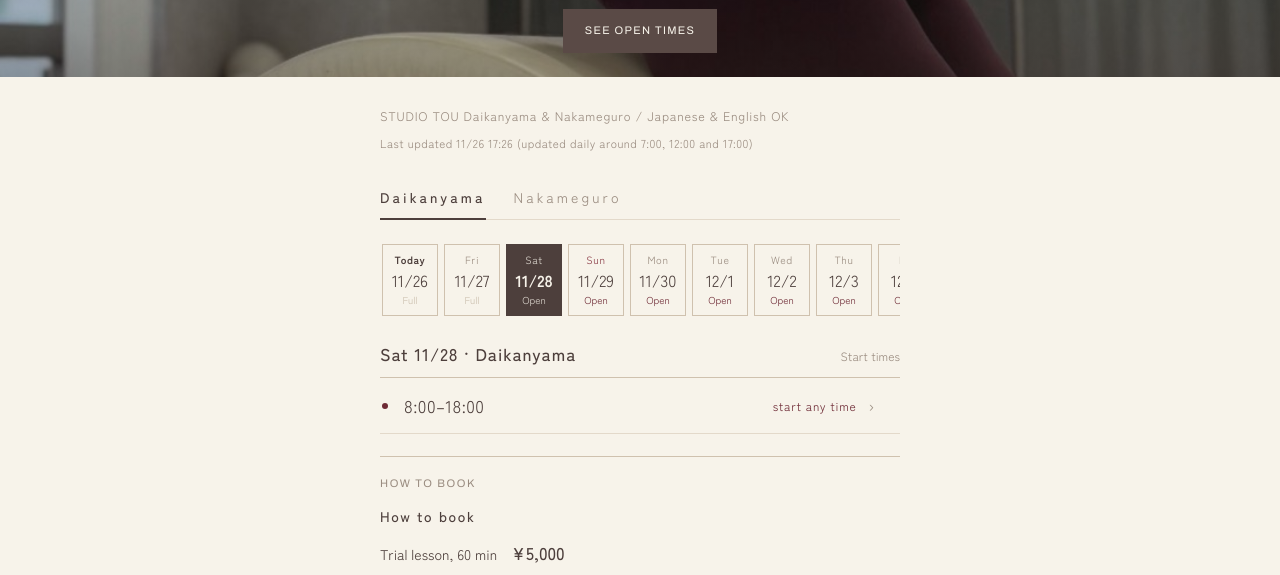
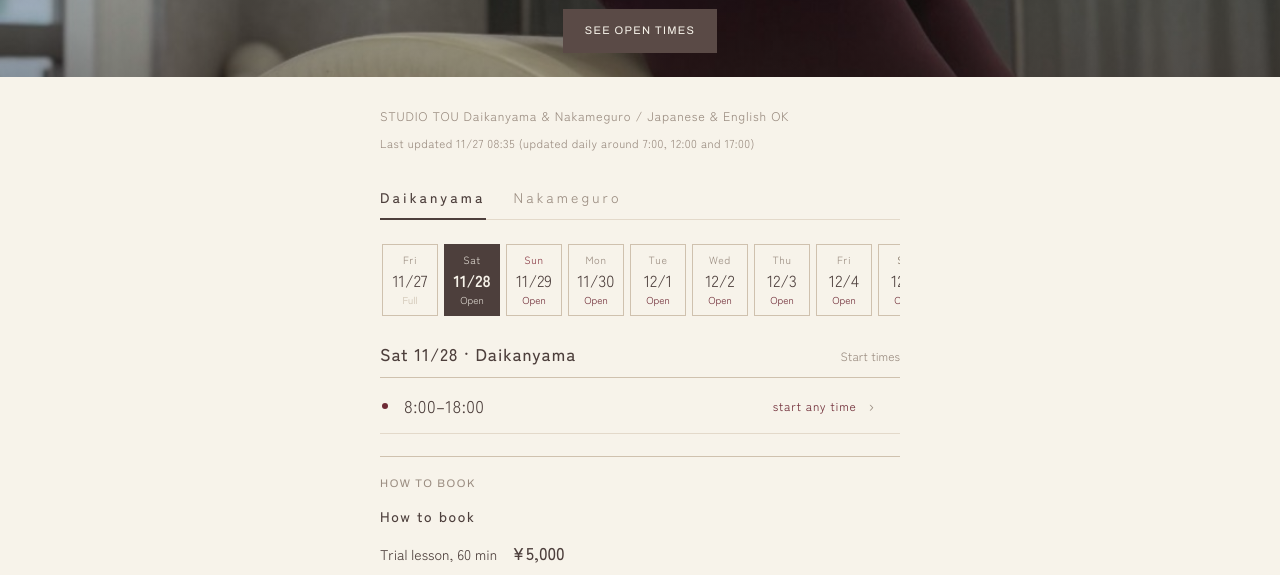
Before and after one commit to ayaleee/ayaleee.github.io, a plain HTML site: page index.html in a window 1280 px wide. Shown: the part 219-794 px from the top of the page. Drawn offline with Linux system fonts and the light colour scheme.

Commit message:
空き枠を更新 2026-11-27 08:35

```diff
--- a/index.html
+++ b/index.html
@@ -211,10 +211,9 @@ footer{font-size:11px;color:var(--muted);line-height:1.8;border-top:1px solid va
 <script>
 /* ===== DATA（Claude が更新するのはここだけ。お客さんの名前・予定名は入れない。時間だけ） ===== */
 const DATA = {
-  asof: "2026-11-26 17:26",
+  asof: "2026-11-27 08:35",
   td: {
-    "2026-11-26": ["07:30-08:30", "09:45-10:45", "11:00-12:00", "13:00-14:00", "14:30-15:30", "15:30-16:30"],
-    "2026-11-27": ["09:30-10:30", "12:00-13:00", "13:00-14:00", "14:30-15:30", "17:00-18:00", "19:30-20:30"],
+    "2026-11-27": ["09:30-10:30", "12:00-13:00", "13:00-14:00", "17:00-18:00", "19:30-20:30"],
     "2026-11-28": ["19:30-20:30"],
     "2026-11-29": ["10:00-11:00", "11:00-12:00", "12:00-13:00", "13:00-14:00", "14:00-15:00", "15:00-16:00", "16:00-17:00", "17:30-18:00", "18:30-19:30", "19:30-20:30"],
     "2026-11-30": ["07:30-08:30", "11:30-12:30", "13:00-14:00"],
@@ -226,11 +225,11 @@ const DATA = {
     "2026-12-06": ["10:00-16:00", "17:00-18:00", "18:00-19:00"],
     "2026-12-07": ["09:45-10:45", "11:00-13:00", "13:15-14:15", "15:00-18:00"],
     "2026-12-08": ["10:00-16:00", "18:00-19:00"],
-    "2026-12-09": ["11:00-14:00"]
+    "2026-12-09": ["11:00-14:00"],
+    "2026-12-10": ["10:00-17:00"]
   },
   tn: {
-    "2026-11-26": {"GP1": ["08:00-09:00", "09:30-10:30", "11:00-12:00", "12:15-13:15", "13:30-14:30", "18:30-19:30", "19:40-20:40"], "GP2": ["08:00-09:00", "09:30-10:30", "11:00-12:00", "12:15-13:15", "18:30-19:30", "19:40-20:40"], "GP3": ["08:00-09:00", "11:00-12:00", "12:15-13:15", "18:30-19:30", "19:40-20:40"], "GP4": ["08:00-09:00", "11:00-12:00", "12:15-13:15", "14:00-15:00", "16:30-17:30", "18:30-19:30", "19:40-20:40"], "GP5": ["08:00-09:00", "11:00-12:00", "12:15-13:15", "18:30-19:30", "19:40-20:40"], "GP6": ["08:00-09:00", "11:00-12:00", "12:15-13:15", "18:30-19:30", "19:40-20:40"]},
-    "2026-11-27": {"GP1": ["10:00-11:00", "11:15-12:15", "12:30-13:30", "13:30-14:30", "16:15-17:15", "17:30-18:30", "18:45-19:45"], "GP2": ["10:00-11:00", "11:15-12:15", "16:15-17:15", "17:30-18:30", "18:45-19:45"], "GP3": ["10:00-11:00", "11:15-12:15", "16:15-17:15", "17:30-18:30", "18:45-19:45"], "GP4": ["10:00-11:00", "11:15-12:15", "16:15-17:15", "17:30-18:30", "18:45-19:45"], "GP5": ["10:00-11:00", "11:15-12:15", "13:00-14:00", "16:15-17:15", "17:30-18:30", "18:45-19:45", "20:00-21:00"], "GP6": ["10:00-11:00", "11:15-12:15", "16:15-17:15", "17:30-18:30", "18:45-19:45"]},
+    "2026-11-27": {"GP1": ["10:00-11:00", "11:15-12:15", "12:30-13:30", "13:30-14:30", "16:15-17:15", "17:30-18:30", "18:45-19:45"], "GP2": ["10:00-11:00", "11:15-12:15", "16:15-17:15", "17:30-18:30", "18:45-19:45"], "GP3": ["10:00-11:00", "11:15-12:15", "14:30-15:30", "16:15-17:15", "17:30-18:30", "18:45-19:45"], "GP4": ["10:00-11:00", "11:15-12:15", "16:15-17:15", "17:30-18:30", "18:45-19:45"], "GP5": ["10:00-11:00", "11:15-12:15", "13:00-14:00", "16:15-17:15", "17:30-18:30", "18:45-19:45", "20:00-21:00"], "GP6": ["10:00-11:00", "11:15-12:15", "16:15-17:15", "17:30-18:30", "18:45-19:45"]},
     "2026-11-28": {"GP1": ["09:00-10:00", "11:00-12:00", "13:30-14:30", "17:00-18:00"], "GP2": ["09:00-10:00", "11:00-12:00", "13:30-14:30"], "GP3": ["09:00-10:00", "11:00-12:00", "13:30-14:30"], "GP4": ["09:00-10:00", "11:00-12:00", "13:30-14:30"], "GP5": ["09:00-10:00", "11:00-12:00", "13:30-14:30"], "GP6": ["09:00-10:00", "11:00-12:00", "13:30-14:30"]},
     "2026-11-29": {"GP1": ["08:00-09:00", "09:15-10:15", "10:30-11:30", "17:00-18:00"], "GP2": ["08:00-09:00", "09:15-10:15", "10:30-11:30"], "GP3": ["08:00-09:00", "09:15-10:15", "10:30-11:30"], "GP4": ["08:00-09:00", "09:15-10:15", "10:30-11:30"], "GP5": ["08:00-09:00", "09:15-10:15", "10:30-11:30", "15:00-16:00"], "GP6": ["08:00-09:00", "09:15-10:15", "10:30-11:30"]},
     "2026-11-30": {"GP1": ["08:00-09:00", "09:10-10:10", "11:00-12:00"], "GP2": ["08:00-09:00", "09:10-10:10"], "GP3": ["08:00-09:00", "09:10-10:10"], "GP4": ["08:00-09:00", "09:10-10:10", "12:00-13:00"], "GP5": ["08:00-09:00", "09:10-10:10"], "GP6": ["08:00-09:00", "09:10-10:10"]},
@@ -242,11 +241,10 @@ const DATA = {
     "2026-12-06": {"GP1": ["08:00-09:00", "09:15-10:15", "10:30-11:30"], "GP2": ["08:00-09:00", "09:15-10:15", "10:30-11:30"], "GP3": ["08:00-09:00", "09:15-10:15", "10:30-11:30"], "GP4": ["08:00-09:00", "09:15-10:15", "10:30-11:30"], "GP5": ["08:00-09:00", "09:15-10:15", "10:30-11:30"], "GP6": ["08:00-09:00", "09:15-10:15", "10:30-11:30"]},
     "2026-12-07": {"GP1": ["08:00-09:00", "09:10-10:10"], "GP2": ["08:00-09:00", "09:10-10:10"], "GP3": ["08:00-09:00", "09:10-10:10"], "GP4": ["08:00-09:00", "09:10-10:10", "11:00-12:00", "12:00-13:00"], "GP5": ["08:00-09:00", "09:10-10:10"], "GP6": ["08:00-09:00", "09:10-10:10"]},
     "2026-12-08": {"GP1": ["08:00-09:00", "09:15-10:15", "10:30-11:30", "18:30-19:30", "19:40-20:40"], "GP2": ["08:00-09:00", "09:15-10:15", "10:30-11:30", "18:30-19:30", "19:40-20:40"], "GP3": ["08:00-09:00", "09:15-10:15", "10:30-11:30", "18:30-19:30", "19:40-20:40"], "GP4": ["08:00-09:00", "09:15-10:15", "10:30-11:30", "18:30-19:30", "19:40-20:40"], "GP5": ["08:00-09:00", "09:15-10:15", "10:30-11:30", "18:30-19:30", "19:40-20:40"], "GP6": ["08:00-09:00", "09:15-10:15", "10:30-11:30", "18:30-19:30", "19:40-20:40"]},
-    "2026-12-09": {"GP1": ["09:00-10:00", "10:30-11:30", "11:45-12:45", "13:00-14:00", "16:30-17:30", "17:45-18:45"], "GP2": ["09:00-10:00", "10:30-11:30", "11:45-12:45", "13:00-14:00", "16:30-17:30", "17:45-18:45"], "GP3": ["09:00-10:00", "10:30-11:30", "11:45-12:45", "13:00-14:00", "16:30-17:30", "17:45-18:45"], "GP4": ["09:00-10:00", "10:30-11:30", "11:45-12:45", "13:00-14:00", "16:30-17:30", "17:45-18:45"], "GP5": ["09:00-10:00", "10:30-11:30", "11:45-12:45", "13:00-14:00", "16:30-17:30", "17:45-18:45"], "GP6": ["09:00-10:00", "10:30-11:30", "11:45-12:45", "13:00-14:00", "16:30-17:30", "17:45-18:45"]}
+    "2026-12-09": {"GP1": ["09:00-10:00", "10:30-11:30", "11:45-12:45", "13:00-14:00", "16:30-17:30", "17:45-18:45"], "GP2": ["09:00-10:00", "10:30-11:30", "11:45-12:45", "13:00-14:00", "16:30-17:30", "17:45-18:45"], "GP3": ["09:00-10:00", "10:30-11:30", "11:45-12:45", "13:00-14:00", "16:30-17:30", "17:45-18:45"], "GP4": ["09:00-10:00", "10:30-11:30", "11:45-12:45", "13:00-14:00", "16:30-17:30", "17:45-18:45"], "GP5": ["09:00-10:00", "10:30-11:30", "11:45-12:45", "13:00-14:00", "16:30-17:30", "17:45-18:45"], "GP6": ["09:00-10:00", "10:30-11:30", "11:45-12:45", "13:00-14:00", "16:30-17:30", "17:45-18:45"]},
+    "2026-12-10": {"GP1": ["11:00-12:00", "12:15-13:15", "13:30-17:30", "18:30-19:30", "19:40-20:40"], "GP2": ["11:00-12:00", "12:15-13:15", "18:30-19:30", "19:40-20:40"], "GP3": ["11:00-12:00", "12:15-13:15", "18:30-19:30", "19:40-20:40"], "GP4": ["11:00-12:00", "12:15-13:15", "18:30-19:30", "19:40-20:40"], "GP5": ["11:00-12:00", "12:15-13:15", "18:30-19:30", "19:40-20:40"], "GP6": ["11:00-12:00", "12:15-13:15", "18:30-19:30", "19:40-20:40"]}
   },
-  me: {
-    "2026-11-26": ["09:30-10:30", "15:30-16:30"]
-  },
+  me: {},
   busy: {
     "2026-11-27": ["15:45-17:00"],
     "2026-12-01": ["21:00-22:00"],
```
